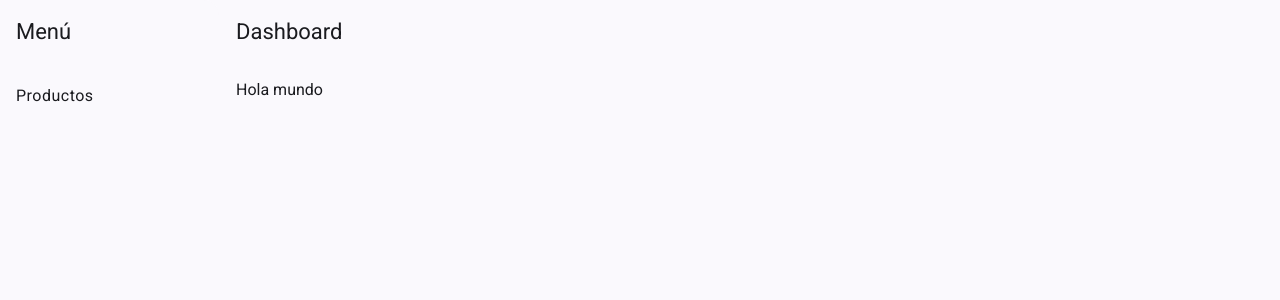
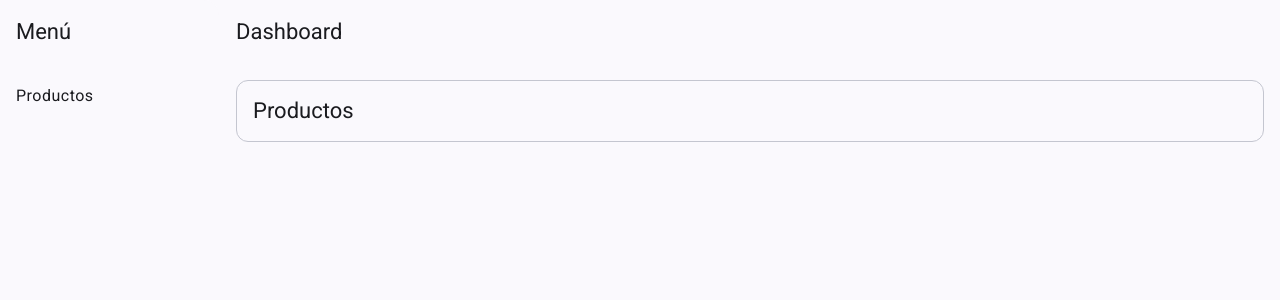
Before and after one commit to calderon-acs/product-app-angular-andres, an Angular app: page / in a window 1280 px wide. Shown: the top 300 px of the page. Built offline with nearby package versions, Linux system fonts and the light colour scheme.

Commit message:
se genera el componente card base para la feature productos

```diff
--- a/src/app/app.html
+++ b/src/app/app.html
@@ -15,7 +15,7 @@
         </mat-toolbar>
 
         <div class="content">
-Hola mundo
+            <app-products-card></app-products-card>
         </div>
     </mat-sidenav-content>
 </mat-sidenav-container>
--- a/src/app/app.ts
+++ b/src/app/app.ts
@@ -3,10 +3,11 @@ import { MatSidenavModule } from '@angular/material/sidenav';
 import { MatToolbarModule } from '@angular/material/toolbar';
 import { MatListModule } from '@angular/material/list';
 import { MatIconModule } from '@angular/material/icon';
+import { ProductsCard } from "./features/products/pages/products-card/products-card";
 
 @Component({
   selector: 'app-root',
-  imports: [MatSidenavModule, MatToolbarModule,MatListModule, MatIconModule],
+  imports: [MatSidenavModule, MatToolbarModule, MatListModule, MatIconModule, ProductsCard],
   templateUrl: './app.html',
   styleUrl: './app.scss'
 })
--- /dev/null
+++ b/src/app/features/products/pages/products-card/products-card.html
@@ -0,0 +1,8 @@
+<mat-card class="example-card" appearance="outlined">
+    <mat-card-header>
+        <mat-card-title>Productos</mat-card-title>
+    </mat-card-header>
+    <mat-card-content>
+
+    </mat-card-content>
+</mat-card>
```
Also changed, not shown: src/app/features/products/pages/products-card/products-card.ts (added, +12 -0 lines), src/app/features/products/pages/products-card/products-card.scss (added).
